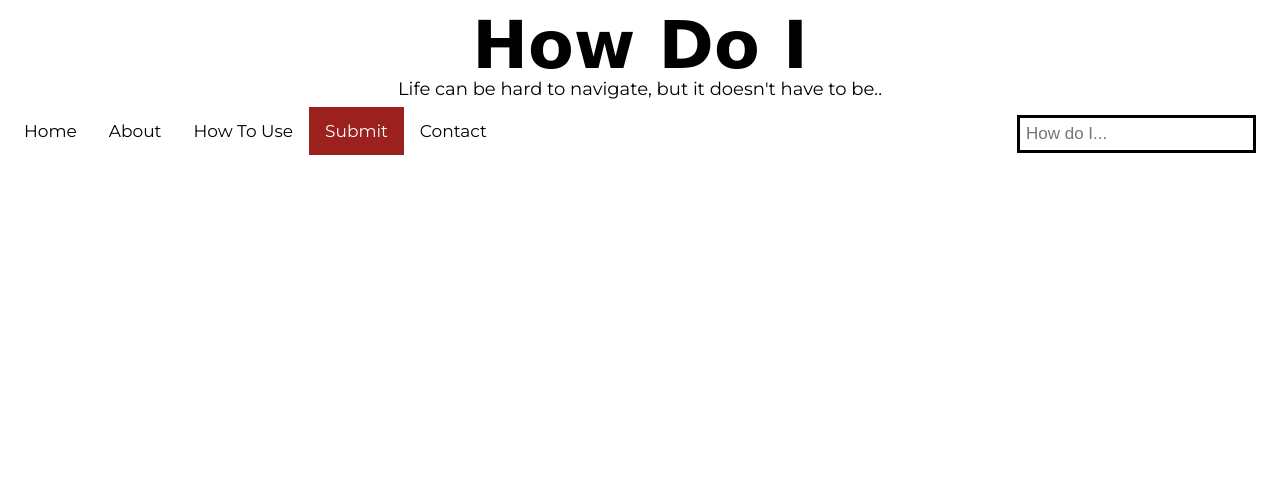
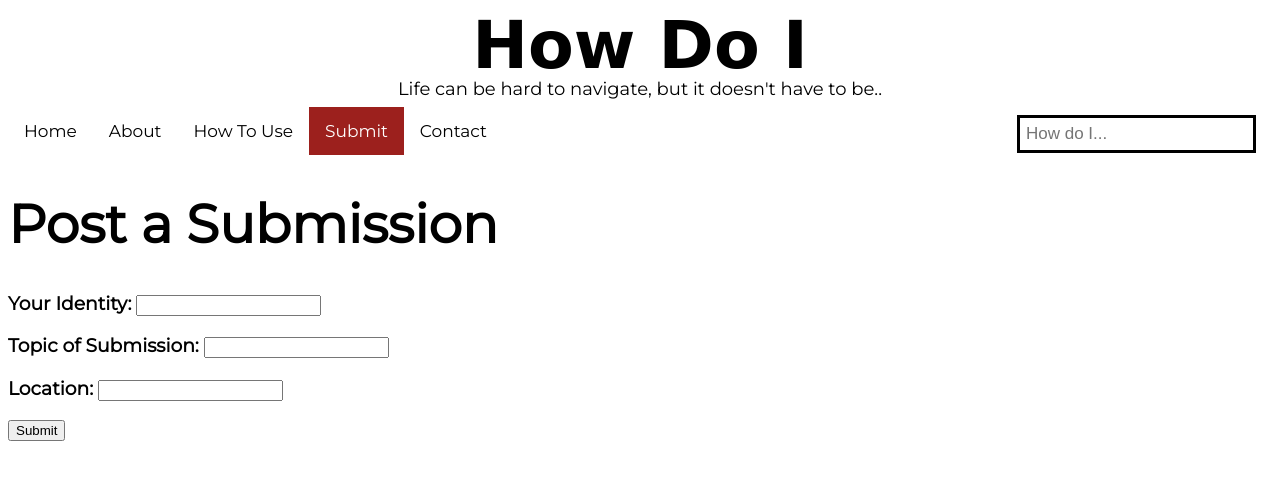
Before and after one commit to karolinaszenkiel/ADDA-Final-Project, a plain HTML site: page submit.html in a window 1280 px wide. Drawn offline with Linux system fonts and the light colour scheme; a web font is replaced by a local one.

Commit message:
11/28 Submission Page updates

```diff
--- a/style.css
+++ b/style.css
@@ -147,3 +147,5 @@ h1{
 	flex-basis: 60%;
 	padding-right: 30px;
 }
+
+/*-------------------SUBMISSION PAGE------------------*/
--- a/submit.html
+++ b/submit.html
@@ -21,5 +21,12 @@
 	  <input type="text" placeholder="How do I...">
 </div>
 	</nav>
+	<h1 class="mainpagetitle">Post a Submission</h1>
+	<form id="SubmissionForm">
+		<h3>Your Identity: <input type="text" name="identifier"></h3>
+		<h3>Topic of Submission: <input type="text" name="topic"></h3>
+		<h3>Location: <input type="text" name="location"></h3>
+		<input type="submit" value="Submit" id="submitbutton">
+	</form>
 </body>
 </html>
```
